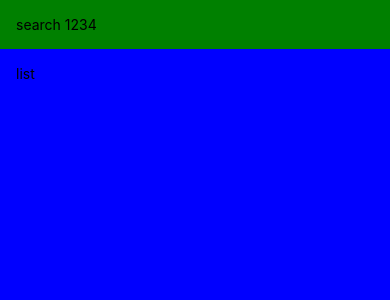
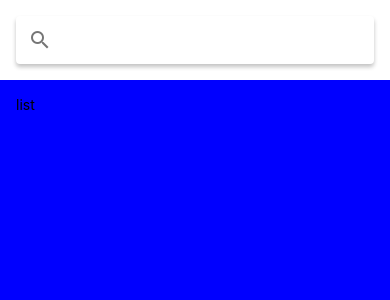
Before and after one commit to Uchchash346/MealsToGo, a React Native app: screen / in a window 390 px wide. Shown: the top 300 px of the page. Built offline with nearby package versions, Linux system fonts and the light colour scheme.

Commit message:
add search bar

```diff
--- a/App.js
+++ b/App.js
@@ -1,19 +1,17 @@
 import { StatusBar as ExpoStatusBar } from 'expo-status-bar';
 import React from 'react';
 import { StatusBar, SafeAreaView, StyleSheet, Text, View } from 'react-native';
-
+import { Searchbar } from 'react-native-paper';
 
 console.log(StatusBar.currentHeight);
 export default function App() {
   return (
     <>
       <SafeAreaView style={{ flex: 1, marginTop: StatusBar.currentHeight }}>
-        <View style={{ padding: 16, backgroundColor: 'green' }}>
-          <Text>
-            search 1234
-          </Text>
+        <View style={styles.search}>
+          <Searchbar />
         </View>
-        <View style={{ flex: 1, padding: 16, backgroundColor: 'blue' }}>
+        <View style={styles.list}>
           <Text>list</Text>
         </View>
       </SafeAreaView>
@@ -23,5 +21,12 @@ export default function App() {
 }
 
 const styles = StyleSheet.create({
-
+  search: {
+    padding: 16,
+  },
+  list: {
+    flex: 1,
+    padding: 16,
+    backgroundColor: 'blue',
+  }
 });
```
